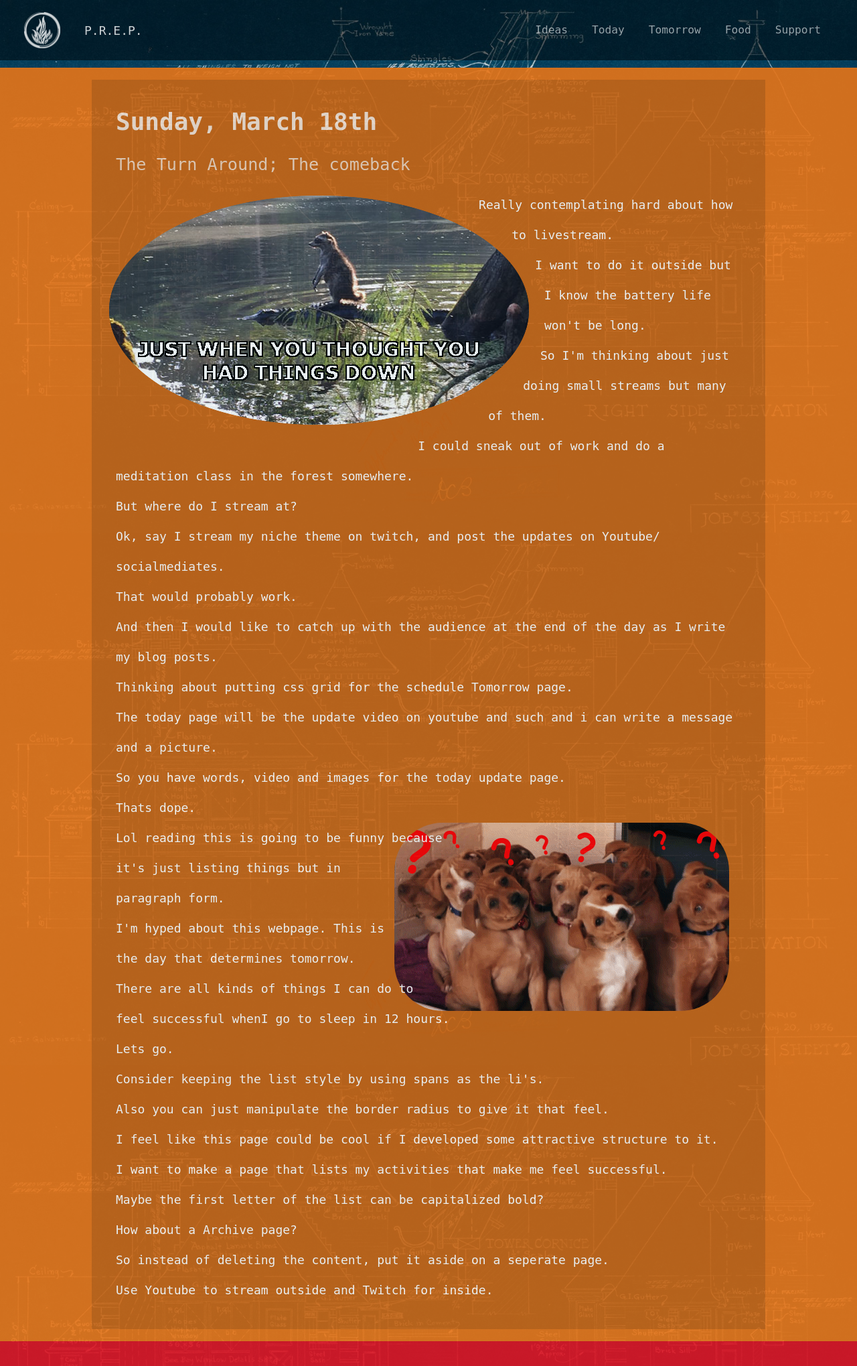
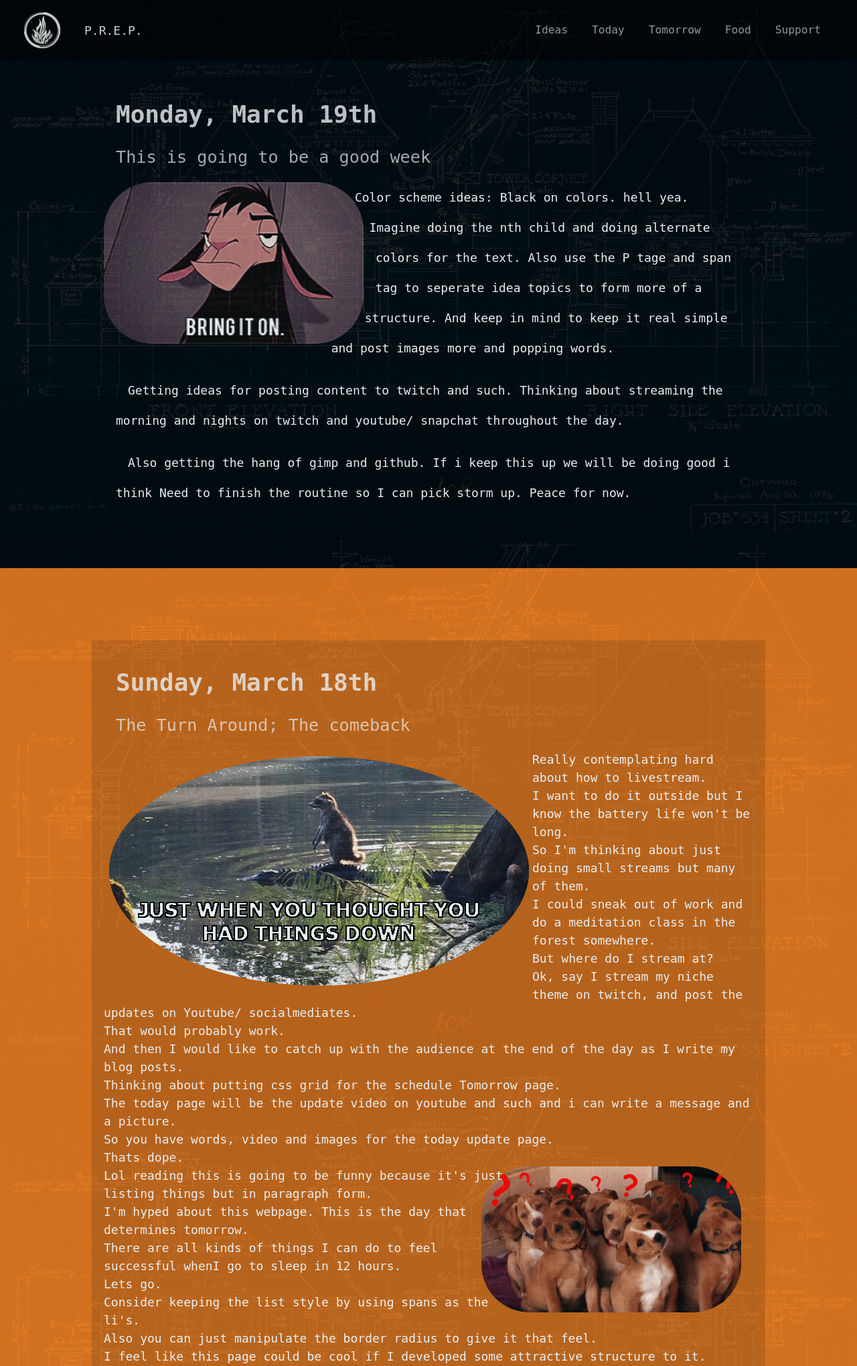
Before and after one commit to dollarb1llz/ideas-home, a PHP site: page / in a window 1280 px wide. Shown: the top 2039 px of the page at 67% size. Run offline with PHP 8.4, Linux system fonts and the light colour scheme.

Commit message:
Before Stretching lol

```diff
--- a/index.html
+++ b/index.html
@@ -26,6 +26,32 @@
     </nav>
 
   </header>
+
+
+  <!--MONDAY DAY 4 -->
+  <div class="color-box pitch-dark">
+    <div class="container bg ideas">
+      <h1>Monday, March 19th</h1>
+      <h2>This is going to be a good week</h2>
+      <img class="ideas left" src="./res/img/kuzco.gif" />
+      <p>
+        <span>Color scheme ideas: Black on colors. hell yea.</span>
+        <span>Imagine doing the nth child and doing alternate colors for the text. </span>
+        <span>Also use the P tage and span tag to seperate idea topics to form more of a structure.</span>
+        <span> And keep in mind to keep it real simple and post images more and popping words.</span>
+      </p>
+      <p>
+        <span>Getting ideas for posting content to twitch and such. </span>
+        <span> Thinking about streaming the morning and nights on twitch and youtube/ snapchat throughout the day. </span>
+      </p>
+      <p>
+        <span>Also getting the hang of gimp and github. </span>
+        <span>If i keep this up we will be doing good i think </span>
+        <span>Need to finish the routine so I can pick storm up. Peace for now.</span>
+      </p>
+    </div>
+  </div>
+
 
 
     <!--SUNDAY DAY 3-->
@@ -65,6 +91,7 @@
             How about a Archive page? <br />
             So instead of deleting the content, put it aside on a seperate page. <br />
             Use Youtube to stream outside and Twitch for inside. <br />
+            What's up with the logo? :(
 
           </p>
 
--- a/res/css/style.css
+++ b/res/css/style.css
@@ -5,7 +5,6 @@ html {
   font-size: 18px;
   background-color: #ffffff;
   color: white;
-  padding-top: 5.6rem;
   background-image: url('../img/blueprint-example.jpg');
   background-position: top;
   background-size: contain;
@@ -16,8 +15,7 @@ body {
 }
 @media only screen and (max-width: 850px) {
   body {
-    padding-top: 10rem;
-    font-size: 1.4rem;
+    font-size: 1rem;
   }
 }
 .flex {
@@ -38,8 +36,13 @@ body {
 .color-box {
   width: 100%;
   margin: 0;
-  padding: 1rem 0;
+  padding: 6rem 0 3rem 0;
   opacity: .90;
+}
+@media only screen and (max-width: 850px) {
+  .color-box {
+    padding: 2rem 0;
+  }
 }
 .flex-center {
   display: flex;
@@ -104,6 +107,9 @@ body {
 .right {
   float: right;
 }
+
+
+
 /*Header*/
 
 header {
@@ -163,7 +169,7 @@ nav li a {
   }
   header {
     padding: 1rem 0;
-    position: absolute;
+    position: relative;
   }
   nav li {
     width: 10rem;
@@ -184,23 +190,57 @@ nav li a {
   }
 }
 
+
+
+
+
 /*Supporting*/
 
 #spacearound {
   justify-content: space-around;
 }
-h1.title {
+.container h1 {
   font-size: 2rem;
   margin: 1rem;
   font-weight: bold;
   opacity: .8;
 }
-h2.title {
+.container h2 {
   font-size: 1.4rem;
   margin: 1rem;
   font-weight: thin;
   opacity: .7;
 }
+
+
+
+
+
+/*TODAY SECTION*/
+.today {
+  text-align: center;
+  padding: 1rem;
+}
+.today.flex {
+  justify-content: center;
+  align-items: center;
+  flex-wrap: wrap;
+}
+.today.flex img {
+  width: 200px;
+  height: 200px;
+}
+.today.flex .video {
+  position: relative;
+  width: 400px;
+  height: 300px;
+  z-index: 3;
+  border: .5rem solid hsla(69, 100%, 2%, 0.25);
+  margin: 1rem -1rem;
+  box-shadow: 2px 2px 10px hsla(0, 0%, 0%, 0.53);
+}
+
+
 
 
 /*Tommorow Section*/
@@ -215,9 +255,19 @@ h2.title {
 .tomorrow.flex img {
   width: 200px;
   height: 200px;
-  margin: 1rem;
+  margin: .4rem;
   border-radius: .5rem;
   box-shadow: .5rem .5rem .5rem hsla(0, 0%, 0%, 0.46);
+}
+.tomorrow img:nth-child(2n+1) {
+  width: 300px;
+  height: 300px;
+  margin: .1rem;
+}
+@media only screen and (max-width: 850px) {
+  .tomorrow p {
+    display: none;
+  }
 }
 .box .content {
 
@@ -256,7 +306,6 @@ h2.title {
     background-color: hsla(0, 0%, 0%, 0.5);
   }
 }
-
 .grid {
   margin: 0 auto;
   display: grid;
@@ -281,22 +330,32 @@ h2.title {
   opacity: .7;
 }
 
+
+
+
+
 /*IDEAS SECTION*/
-p.ideas {
+.ideas p {
   line-height: 2.5;
   text-indent: 1rem;
   margin: 1rem;
 }
-img.ideas {
+.ideas img {
   border-radius: 4rem;
   margin-right: 1rem;
   margin-bottom: 1rem;
   shape-outside: ellipse();
+  width: 40%;
 }
 .bg {
   background-color: hsla(0, 0%, 0%, 0.13);
   padding: 1rem;
 }
+
+
+
+
+
 /*Background Colors*/
 .neutral-green {
   background-color: hsla(136, 72%, 53%, 0.8);
@@ -328,6 +387,11 @@ img.ideas {
 .red {
   background-color: rgb(221, 19, 34);
 }
+.pitch-dark {
+  background-color: hsla(0, 0%, 0%, 0.9);
+}
+
+
 /*Text Colors*/
 .green-color {
   color: hsl(153, 69%, 48%);
@@ -335,6 +399,12 @@ img.ideas {
 .red-color {
   color: hsl(344, 79%, 47%);
 }
+
+
+
+
+
+
 
 /*Footer subjects*/
 
```
Also changed, not shown: plan.html (+25 -7 lines), today.html (+15 -3 lines), res/img/kuzco.gif (added), res/img/loogo.png (added).
